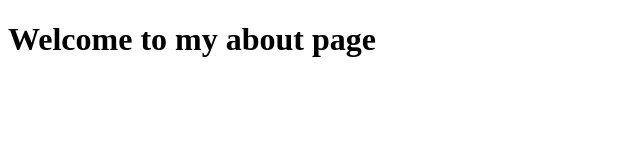
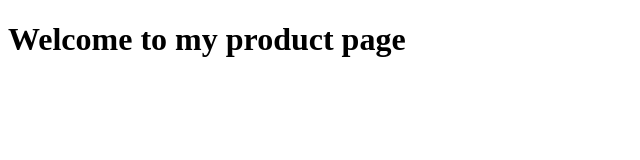
Before and after one commit to younghaadam/git-project-, a plain HTML site: page pages/product.html in a window 1280 px wide. Shown: the whole page, without its empty margins (0-640 px from the left). Drawn offline with Linux system fonts and the light colour scheme.

Commit message:
i just added a product page

```diff
--- a/index.html
+++ b/pages/product.html
@@ -4,9 +4,10 @@
     <meta charset="UTF-8">
     <meta http-equiv="X-UA-Compatible" content="IE=edge">
     <meta name="viewport" content="width=device-width, initial-scale=1.0">
-    <title>about</title>
+    <title>Product</title>
 </head>
 <body>
-    <h1>Welcome to my about page</h1>
+    <h1>Welcome to my product page</h1>
+
 </body>
 </html>
```
